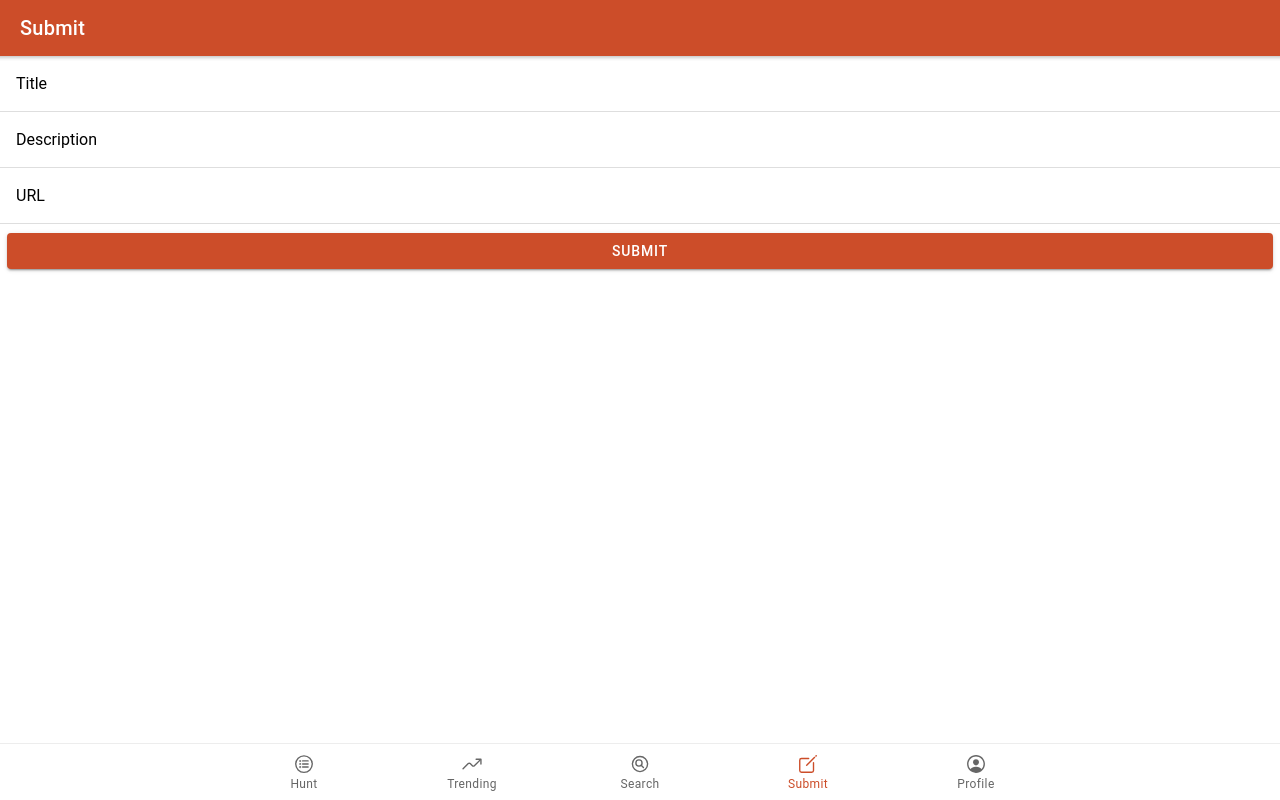
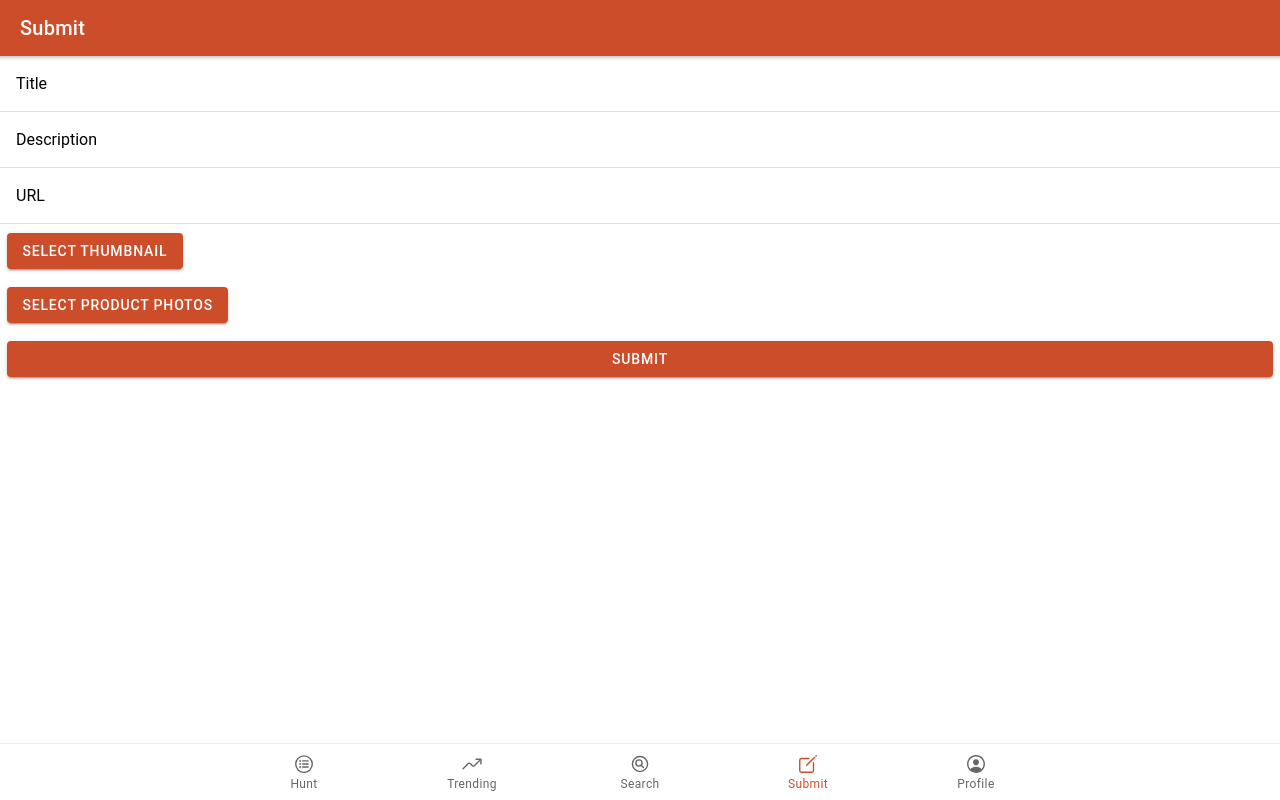
Before and after one commit to dmryan711/Hunt, a React (Create React App) app: page /submit in a window 1280 px wide. Built offline with nearby package versions, Linux system fonts and the light colour scheme; no server answers.

Commit message:
Product pics and Firebase storage connection (#15)

```diff
--- a/package.json
+++ b/package.json
@@ -3,6 +3,7 @@
   "version": "0.0.1",
   "private": true,
   "dependencies": {
+    "@capacitor/core": "^2.4.2",
     "@ionic/react": "^5.0.7",
     "@ionic/react-router": "^5.0.7",
     "@testing-library/jest-dom": "^4.2.4",
--- /dev/null
+++ b/src/components/Form/Upload.js
@@ -0,0 +1,52 @@
+import React from 'react';
+import PropTypes from 'prop-types';
+import {IonButton,isPlatform} from '@ionic/react';
+import {Plugins, CameraResultType} from '@capacitor/core';
+import {dataURItoBlob} from '../../utils/file';
+import "./upload.css";
+
+const {Camera} = Plugins;
+
+function Upload({onChange,placeholder,files,multiple,...rest}){
+    const handleSelectFile =  async(evt) =>{
+        if(isPlatform("mobile")){
+            const image = await Camera.getPhoto({
+                quality:90,
+                allowEditing:false,
+                resultType:CameraResultType.DataUrl
+            });
+            const blob = dataURItoBlob(image.dataurl);
+
+            onChange([blob]);
+        }else{
+            onChange([...evt.target.files])
+        }
+    };
+
+    return (
+        <div className="file-input-container">
+            {!isPlatform("mobile") && (
+                <input
+                    id="file"
+                    type="file"
+                    className="file-input"
+                    accept="image/*"
+                    multiple={multiple}
+                    onChange={handleSelectFile}
+                />
+            )}
+            <IonButton onClick={handleSelectFile} {...rest}>
+                {files.length ? `${files.length} file selected` : placeholder}
+            </IonButton>
+        </div>
+    );
+}
+
+Upload.propTypes = {
+    multiple:PropTypes.bool,
+    files: PropTypes.array,
+    placeholder:PropTypes.string,
+    onChange:PropTypes.func
+}
+
+export default Upload;
--- /dev/null
+++ b/src/components/Form/upload.css
@@ -0,0 +1,15 @@
+.file-input-container{
+    position: relative;
+    display:inline-block
+}
+
+.file-input{
+    opacity: 0;
+    z-index: 1;
+    position: absolute;
+    left: 0;
+    right:0;
+    bottom: 0;
+    top:0;
+    user-select:none
+}
--- a/src/firebase/firebase.js
+++ b/src/firebase/firebase.js
@@ -1,5 +1,6 @@
 import app from 'firebase/app';
 import 'firebase/auth';
+import 'firebase/storage';
 import 'firebase/firestore';
 
 import firebaseConfig from './config';
@@ -10,6 +11,7 @@ class Firebase {
         this.app = app;
         this.auth = app.auth();
         this.db = app.firestore();
+        this.storage = app.storage();
     }
 
     async register (name, email, password){
--- a/src/pages/Submit.js
+++ b/src/pages/Submit.js
@@ -7,6 +7,7 @@ import UserContext from "../contexts/UserContext";
 import {toast} from '../utils/toast';
 import SmallHeader from '../components/Header/SmallHeader';
 import LargeHeader from '../components/Header/LargeHeader';
+import Upload from '../components/Form/Upload';
 
 const INITIAL_STATE = {
     title:"",
@@ -16,6 +17,9 @@ const INITIAL_STATE = {
 const Submit = ({history}) => {
     const {user} = React.useContext(UserContext);
     const [submitting, setSubmitting] = React.useState(false);
+    const [thumb,setThumb] = React.useState([]);
+    const [photos,setPhotos] = React.useState([]);
+
     const {handleSubmit, handleChange,values} =  useFormValidation(INITIAL_STATE,validateCreateProduct,handleCreate);
 
     async function handleCreate(){
@@ -30,6 +34,39 @@ const Submit = ({history}) => {
             const {url,description,title} = values;
             const id = firebase.db.collection("products").doc().id;
 
+            await Promise.all([
+                ...thumb.map((f, index) =>
+                    firebase.storage
+                    .ref()
+                    .child(`products/${id}_thumb_${index}.jpg`)
+                    .put(f)
+                ),
+                ...photos.map((f, index) =>
+                    firebase.storage
+                    .ref()
+                    .child(`products/${id}_photo_${index}.jpg`)
+                    .put(f)
+                ),
+            ]);
+
+            const productPhotos = await Promise.all(
+                photos.map((f, index) =>
+                    firebase.storage
+                    .ref()
+                    .child(`products/${id}_photo_${index}.jpg`)
+                    .getDownloadURL()
+                )
+            );
+
+            const productThumbs = await Promise.all(
+                thumb.map((f, index) =>
+                    firebase.storage
+                    .ref()
+                    .child(`products/${id}_thumb_${index}.jpg`)
+                    .getDownloadURL()
+                )
+            );
+
             const newProduct = {
                 title,
                 url,
@@ -38,6 +75,8 @@ const Submit = ({history}) => {
                     id: user.uid,
                     name: user.displayName
                 },
+                thumbNail:productThumbs[0] || null,
+                photos:productPhotos,
                 voteCount:1,
                 comments:[],
                 votes:[
@@ -47,6 +86,9 @@ const Submit = ({history}) => {
                 ],
                 created:Date.now(),
             };
+
+            setThumb([]);
+            setPhotos([]);
 
             await firebase.db.collection("products").doc(id).set(newProduct);
             history.push("/");
@@ -95,6 +137,26 @@ const Submit = ({history}) => {
                     ></IonInput>
                 </IonItem>
 
+                <IonRow>
+                    <IonCol>
+                        <Upload
+                            files={thumb}
+                            onChange = {setThumb}
+                            placeholder="Select Thumbnail"
+                        />
+                    </IonCol>
+                </IonRow>
+
+                <IonRow>
+                    <IonCol>
+                        <Upload
+                            files={photos}
+                            onChange = {setPhotos}
+                            placeholder="Select Product Photos"
+                            multiple
+                        />
+                    </IonCol>
+                </IonRow>
 
                 <IonRow>
                     <IonCol>
--- /dev/null
+++ b/src/utils/file.js
@@ -0,0 +1,24 @@
+export function dataURItoBlob(dataURI) {
+    // convert base64 to raw binary data held in a string
+    // doesn't handle URLEncoded DataURIs - see SO answer #6850276 for code that does this
+    var byteString = atob(dataURI.split(",")[1]);
+
+    // separate out the mime component
+    var mimeString = dataURI.split(",")[0].split(":")[1].split(";")[0];
+
+    // write the bytes of the string to an ArrayBuffer
+    var ab = new ArrayBuffer(byteString.length);
+    var ia = new Uint8Array(ab);
+    for (var i = 0; i < byteString.length; i++) {
+      ia[i] = byteString.charCodeAt(i);
+    }
+
+    //Old Code
+    //write the ArrayBuffer to a blob, and you're done
+    //var bb = new BlobBuilder();
+    //bb.append(ab);
+    //return bb.getBlob(mimeString);
+
+    //New Code
+    return new Blob([ab], { type: mimeString });
+  }
```
Also changed, not shown: 1 other file (tests, documents, lock files or other folders).
